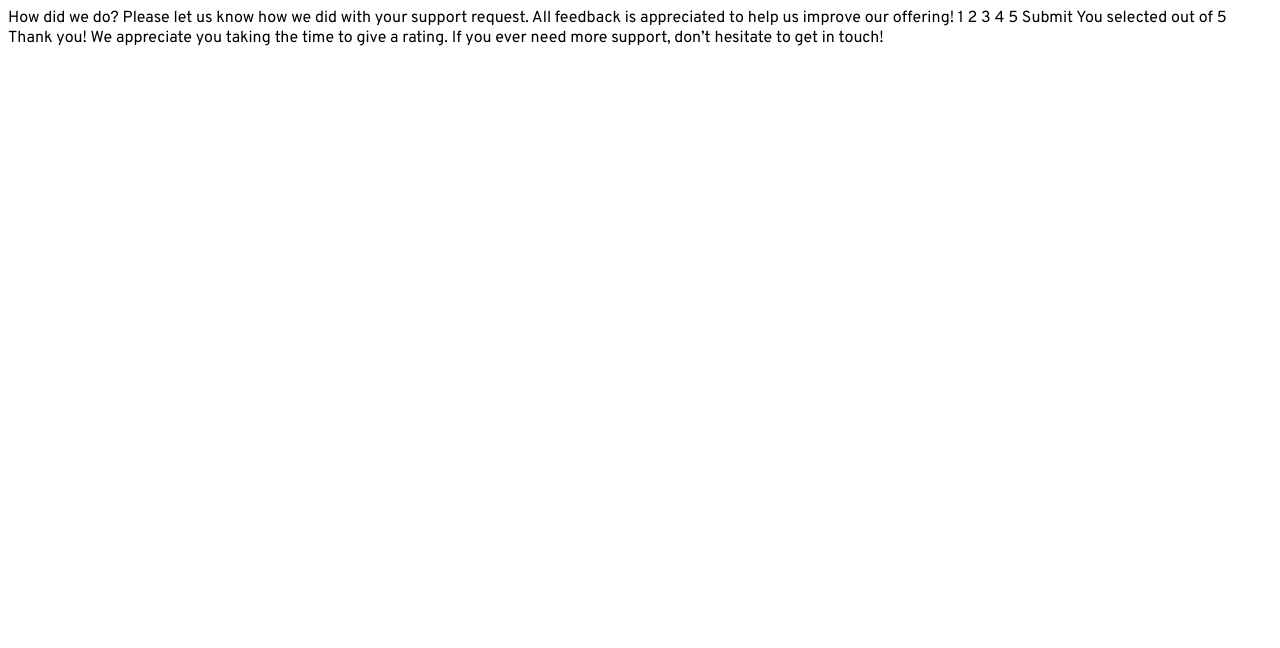
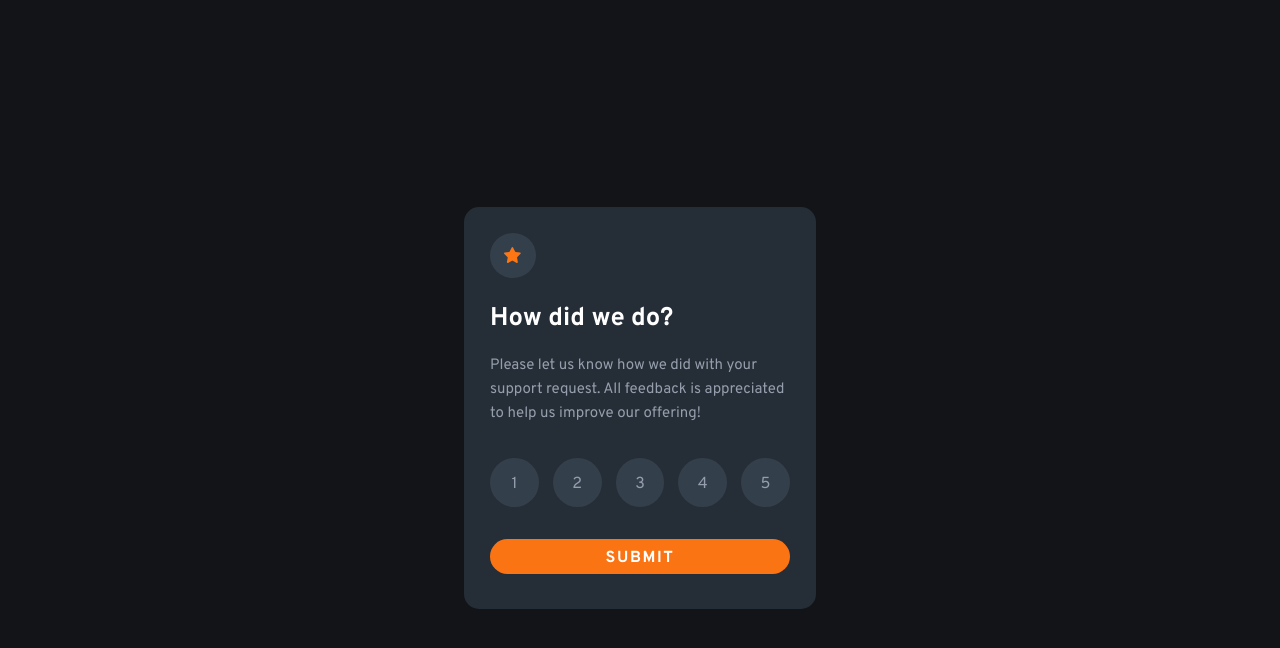
Before and after one commit to taavi80/interactive-rating-component, a plain HTML site: page index.html in a window 1280 px wide. Drawn offline with Linux system fonts and the light colour scheme.

Commit message:
updated index.html

```diff
--- a/css/style.css
+++ b/css/style.css
@@ -0,0 +1,128 @@
+:root {
+  --Orange: hsl(25, 97%, 53%);
+  --White: hsl(0, 0%, 100%);
+  --Light-Grey: rgb(149, 158, 172);
+  --Medium-Grey: hsl(216, 12%, 54%);
+  --Dark-Blue: hsl(213, 19%, 18%);
+  --Very-Dark-Blue: hsl(216, 12%, 8%);
+}
+
+body {
+  min-height: 100vh;
+  background-color: var(--Very-Dark-Blue);
+  color: var(--White);
+  font-family: "Overpass", sans-serif;
+  display: grid;
+  place-content: center;
+}
+h1 {
+  font-size: 1.6rem;
+  margin: 0.6rem 0;
+}
+p {
+  max-width: 300px;
+  color: var(--Light-Grey);
+  font-size: 15px;
+  line-height: 1.6;
+  margin: 0.6rem 0;
+}
+img {
+  display: block;
+}
+
+main {
+  max-width: 375px;
+  background-color: var(--Dark-Blue);
+  padding: 1.6rem;
+  border-radius: 15px;
+}
+
+.state1-container,
+.state2-container {
+  display: flex;
+  flex-direction: column;
+}
+
+.state1 {
+  display: block;
+}
+.state1-container {
+  align-items: flex-start;
+}
+.state1 .img-container {
+  display: inline-block;
+  background-color: rgb(52, 63, 76);
+  padding: 0.9rem;
+  border-radius: 50%;
+  margin-bottom: 0.9rem;
+  order: -1;
+}
+.rating {
+  margin: 2rem 0;
+  display: flex;
+  justify-content: space-between;
+}
+.rating .num {
+  width: 20px;
+  background-color: hsl(213, 19%, 25%);
+  color: rgb(149, 158, 172);
+  padding: 0.9rem;
+  border-radius: 50%;
+  display: grid;
+  place-content: center;
+  transition: all 0.25s;
+}
+.rating .num:hover {
+  cursor: pointer;
+  background-color: var(--Orange);
+  color: var(--White);
+}
+.rating div span {
+  transform: translateY(2px);
+}
+button {
+  height: 35px;
+  width: 100%;
+  background-color: var(--Orange);
+  color: var(--White);
+  font-family: "Overpass", sans-serif;
+  font-size: 1rem;
+  font-weight: 700;
+  text-transform: uppercase;
+  letter-spacing: 1.6px;
+  padding: 0.6rem;
+  border-radius: 25px;
+  border: 0;
+  margin-bottom: 0.6rem;
+  transition: all 0.25s;
+}
+button:hover {
+  cursor: pointer;
+  background-color: var(--White);
+  color: var(--Orange);
+}
+
+.state2 {
+  display: none;
+  text-align: center;
+}
+.finalRating {
+  order: -1;
+}
+.state2 .finalRating img,
+.state2 .finalRating p {
+  margin: 2rem auto;
+}
+.state2 .finalRating p {
+  width: 53%;
+  height: 20px;
+  background-color: hsl(213, 19%, 25%);
+  color: var(--Orange);
+  padding: 0.3rem 0.9rem;
+  border-radius: 25px;
+}
+
+.grey {
+  background-color: var(--Light-Grey);
+  color: var(--White);
+}
--- a/index.html
+++ b/index.html
@@ -18,40 +18,53 @@
       href="https://fonts.googleapis.com/css2?family=Overpass:wght@400;700&display=swap"
       rel="stylesheet"
     />
-    <style>
-      :root {
-        --Orange: hsl(25, 97%, 53%);
-        --White: hsl(0, 0%, 100%);
-        --Light-Grey: hsl(217, 12%, 63%);
-        --Medium-Grey: hsl(216, 12%, 54%);
-        --Dark-Blue: hsl(213, 19%, 18%);
-        --Very-Dark-Blue: hsl(216, 12%, 8%);
-      }
-
-      body {
-        font-family: "Overpass", sans-serif;
-      }
-      p {
-        font-size: 15px;
-      }
-    </style>
+    <link rel="stylesheet" href="css/style.css" />
   </head>
   <body>
-    <!-- Rating state start -->
+    <main>
+      <div class="state1">
+        <div class="state1-container">
+          <h1>How did we do?</h1>
+          <div class="img-container">
+            <img src="images/icon-star.svg" alt="" width="17" height="16" />
+          </div>
+        </div>
+        <p>
+          Please let us know how we did with your support request. All feedback
+          is appreciated to help us improve our offering!
+        </p>
 
-    How did we do? Please let us know how we did with your support request. All
-    feedback is appreciated to help us improve our offering! 1 2 3 4 5 Submit
-
-    <!-- Rating state end -->
-
-    <!-- Thank you state start -->
-
-    You selected
-    <!-- Add rating here -->
-    out of 5 Thank you! We appreciate you taking the time to give a rating. If
-    you ever need more support, don’t hesitate to get in touch!
-
-    <!-- Thank you state end -->
+        <div class="rating">
+          <!-- <button class="num">1</button> -->
+          <div class="num"><span>1</span></div>
+          <div class="num"><span>2</span></div>
+          <div class="num"><span>3</span></div>
+          <div class="num"><span>4</span></div>
+          <div class="num"><span>5</span></div>
+        </div>
+        <button>Submit</button>
+      </div>
+      <div class="state2">
+        <div class="state2-container">
+          <div class="thankYou">
+            <h1>Thank you!</h1>
+            <p>
+              We appreciate you taking the time to give a rating. If you ever
+              need more support, don’t hesitate to get in touch!
+            </p>
+          </div>
+          <div class="finalRating">
+            <img
+              src="images/illustration-thank-you.svg"
+              alt=""
+              width="162"
+              height="108"
+            />
+            <p class="selected">You selected 4 out of 5</p>
+          </div>
+        </div>
+      </div>
+    </main>
     <script src="js/script.js
     "></script>
   </body>
--- a/js/script.js
+++ b/js/script.js
@@ -0,0 +1,28 @@
+const nums = document.querySelectorAll(".num");
+console.log(nums);
+
+let active = false;
+let rating = 0;
+
+let numArr = [];
+
+nums.forEach((num) => {
+  num.addEventListener("click", (e) => {
+    if (num.style.backgroundColor === "" && !active) {
+      num.style.backgroundColor = "rgb(149, 158, 172)";
+      num.style.color = "white";
+      active = true;
+      let number = parseInt(num.innerText);
+
+      if (number > rating) {
+        rating = number;
+        console.log(rating);
+      }
+    } else {
+      num.style.backgroundColor = "";
+      num.style.color = "";
+      active = false;
+      rating = 0;
+    }
+  });
+});
```
